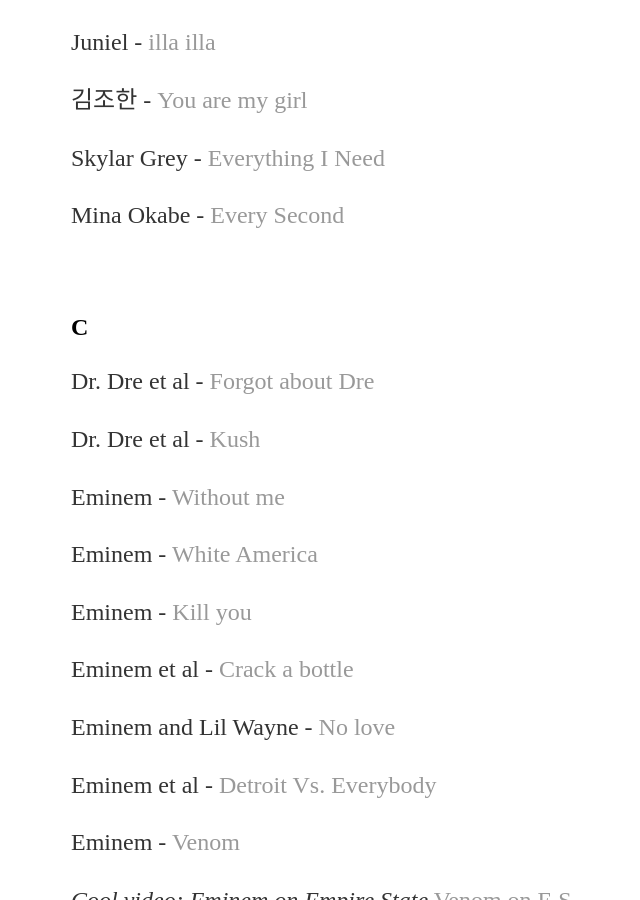
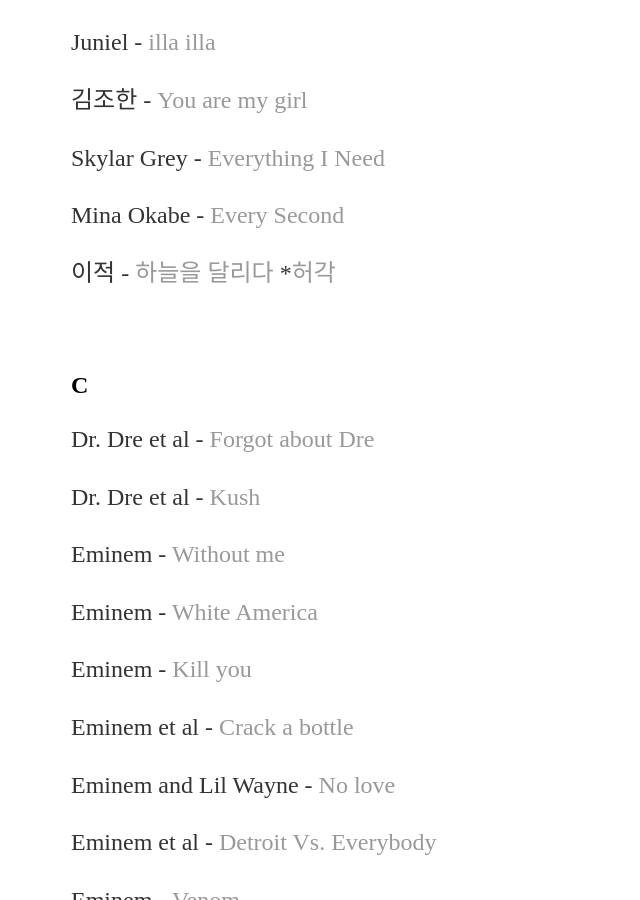
Before and after one commit to yjkweon24/yjkweon24.github.io, a Jekyll site: the page built from _posts/2018-10-23-songs-that-i-love.md, in a window 1280 px wide and 900 px high, scrolled down 13240 px. Shown: the whole window, without its empty margins (121-761 px from the left). Built offline with Jekyll 4.4.1, drawn with Linux system fonts in a browser that asks for light colours.

Commit message:
Update 2018-10-23-songs-that-i-love.md

```diff
--- a/_posts/2018-10-23-songs-that-i-love.md
+++ b/_posts/2018-10-23-songs-that-i-love.md
@@ -460,6 +460,9 @@
 
 Mina Okabe - [Every Second](https://www.youtube.com/watch?v=5zjTR7BVVBY&ab_channel=MinaOkabeVEVO)
 
+이적 - [하늘을 달리다](https://www.youtube.com/watch?v=6L07howud3E)
+*[허각](https://www.youtube.com/watch?v=aAHMKfHfxkY)
+
 <br>
 
 ## C
```
